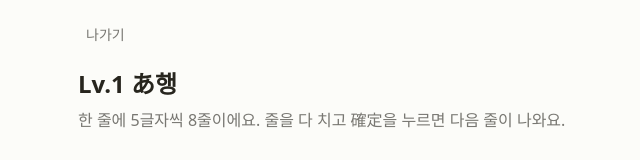
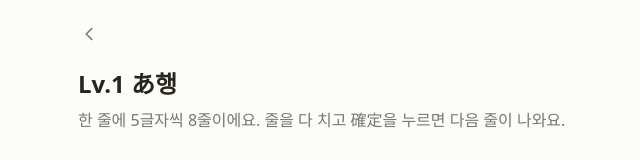
Before and after one commit to GiToon10100011/twiper-kana, a React (Vite) app in the folder apps/web/: page /train/L1 in a window 1280 px wide. Shown: the top 160 px of the page, without its empty margins (306-946 px from the left). Built offline with nearby package versions, Linux system fonts and the light colour scheme.

Commit message:
fix(web): 설정·드릴 화면 왼쪽 위 홈 링크를 글자 대신 뒤로 가기 아이콘으로

```diff
--- a/apps/web/src/App.tsx
+++ b/apps/web/src/App.tsx
@@ -11,16 +11,7 @@ import { levelAccess } from './features/training/access';
 import { CourseList } from './features/training/CourseList';
 import { DrillRoute } from './features/training/Drill';
 import { isOnboarded } from './lib/flags';
-
-/** 톱니바퀴 (Lucide "settings", ISC) */
-function GearIcon() {
-  return (
-    <svg viewBox="0 0 24 24" aria-hidden="true">
-      <path d="M12.22 2h-.44a2 2 0 0 0-2 2v.18a2 2 0 0 1-1 1.73l-.43.25a2 2 0 0 1-2 0l-.15-.08a2 2 0 0 0-2.73.73l-.22.38a2 2 0 0 0 .73 2.73l.15.1a2 2 0 0 1 1 1.72v.51a2 2 0 0 1-1 1.74l-.15.09a2 2 0 0 0-.73 2.73l.22.38a2 2 0 0 0 2.73.73l.15-.08a2 2 0 0 1 2 0l.43.25a2 2 0 0 1 1 1.73V20a2 2 0 0 0 2 2h.44a2 2 0 0 0 2-2v-.18a2 2 0 0 1 1-1.73l.43-.25a2 2 0 0 1 2 0l.15.08a2 2 0 0 0 2.73-.73l.22-.39a2 2 0 0 0-.73-2.73l-.15-.08a2 2 0 0 1-1-1.74v-.5a2 2 0 0 1 1-1.74l.15-.09a2 2 0 0 0 .73-2.73l-.22-.38a2 2 0 0 0-2.73-.73l-.15.08a2 2 0 0 1-2 0l-.43-.25a2 2 0 0 1-1-1.73V4a2 2 0 0 0-2-2z" />
-      <circle cx="12" cy="12" r="3" />
-    </svg>
-  );
-}
+import { GearIcon } from './ui/icons';
 
 function Home() {
   const { t } = useTranslation();
--- a/apps/web/src/features/settings/Settings.tsx
+++ b/apps/web/src/features/settings/Settings.tsx
@@ -2,6 +2,7 @@ import { useState } from 'react';
 import { useTranslation } from 'react-i18next';
 import { Link } from 'react-router';
 import { loadSettings, saveSettings, type Settings as SettingsValue } from '../../lib/settings';
+import { BackIcon } from '../../ui/icons';
 
 export function Settings() {
   const { t } = useTranslation();
@@ -15,8 +16,8 @@ export function Settings() {
   return (
     <main className="screen">
       <header className="screen-header">
-        <Link className="btn-quiet" to="/">
-          {t('settings.home')}
+        <Link className="icon-btn header-back" to="/" aria-label={t('settings.home')}>
+          <BackIcon />
         </Link>
       </header>
       <h1 className="screen-title">{t('settings.title')}</h1>
--- a/apps/web/src/features/training/Drill.tsx
+++ b/apps/web/src/features/training/Drill.tsx
@@ -15,6 +15,7 @@ import {
 } from '@twiper/core';
 import { newId, trainingRepo } from '../../lib/db';
 import { recordLevel } from '../../lib/progress';
+import { BackIcon } from '../../ui/icons';
 import { FlickDiagram } from '../tutorial/FlickDiagram';
 import { ModifierHowTo } from '../tutorial/ModifierHowTo';
 import { levelAccess } from './access';
@@ -134,8 +135,8 @@ export function Drill({ level }: { level: Level }) {
   return (
     <main className="screen">
       <header className="screen-header">
-        <Link className="btn-quiet" to="/">
-          {t('drill.exit')}
+        <Link className="icon-btn header-back" to="/" aria-label={t('drill.exit')}>
+          <BackIcon />
         </Link>
         {started && !drill.done ? <span>{progress}</span> : null}
       </header>
--- a/apps/web/src/i18n/ja.ts
+++ b/apps/web/src/i18n/ja.ts
@@ -161,6 +161,6 @@ export const ja: typeof ko = {
     title: '設定',
     unlockAll: 'すべてのレッスンを開く',
     unlockAllHint: '前のレベルを終えなくても、すべてのレベルをすぐに始められます。',
-    home: 'ホーム',
+    home: 'ホームへ',
   },
 };
--- a/apps/web/src/i18n/ko.ts
+++ b/apps/web/src/i18n/ko.ts
@@ -158,6 +158,6 @@ export const ko = {
     title: '설정',
     unlockAll: '모든 레슨 열기',
     unlockAllHint: '앞 레벨을 끝내지 않아도 모든 레벨을 바로 시작할 수 있어요.',
-    home: '홈',
+    home: '홈으로',
   },
 };
--- a/apps/web/src/styles.css
+++ b/apps/web/src/styles.css
@@ -123,6 +123,11 @@ a {
   position: absolute;
   top: calc(env(safe-area-inset-top) + var(--space-2));
   right: calc(var(--space-4) - 0.6875rem);
+}
+
+/* 화면 왼쪽 위 뒤로 가기. 아이콘 여백만큼 당겨 본문 왼쪽 선에 맞춘다 */
+.header-back {
+  margin-inline-start: -0.6875rem;
 }
 
 .wordmark {
--- /dev/null
+++ b/apps/web/src/ui/icons.tsx
@@ -0,0 +1,18 @@
+/** 톱니바퀴 (Lucide "settings", ISC) */
+export function GearIcon() {
+  return (
+    <svg viewBox="0 0 24 24" aria-hidden="true">
+      <path d="M12.22 2h-.44a2 2 0 0 0-2 2v.18a2 2 0 0 1-1 1.73l-.43.25a2 2 0 0 1-2 0l-.15-.08a2 2 0 0 0-2.73.73l-.22.38a2 2 0 0 0 .73 2.73l.15.1a2 2 0 0 1 1 1.72v.51a2 2 0 0 1-1 1.74l-.15.09a2 2 0 0 0-.73 2.73l.22.38a2 2 0 0 0 2.73.73l.15-.08a2 2 0 0 1 2 0l.43.25a2 2 0 0 1 1 1.73V20a2 2 0 0 0 2 2h.44a2 2 0 0 0 2-2v-.18a2 2 0 0 1 1-1.73l.43-.25a2 2 0 0 1 2 0l.15.08a2 2 0 0 0 2.73-.73l.22-.39a2 2 0 0 0-.73-2.73l-.15-.08a2 2 0 0 1-1-1.74v-.5a2 2 0 0 1 1-1.74l.15-.09a2 2 0 0 0 .73-2.73l-.22-.38a2 2 0 0 0-2.73-.73l-.15.08a2 2 0 0 1-2 0l-.43-.25a2 2 0 0 1-1-1.73V4a2 2 0 0 0-2-2z" />
+      <circle cx="12" cy="12" r="3" />
+    </svg>
+  );
+}
+
+/** 왼쪽 꺾쇠 (Lucide "chevron-left", ISC). 화면 왼쪽 위의 홈으로 돌아가기 */
+export function BackIcon() {
+  return (
+    <svg viewBox="0 0 24 24" aria-hidden="true">
+      <path d="m15 18-6-6 6-6" />
+    </svg>
+  );
+}
```
Also changed, not shown: 1 other file (tests, documents, lock files or other folders).
